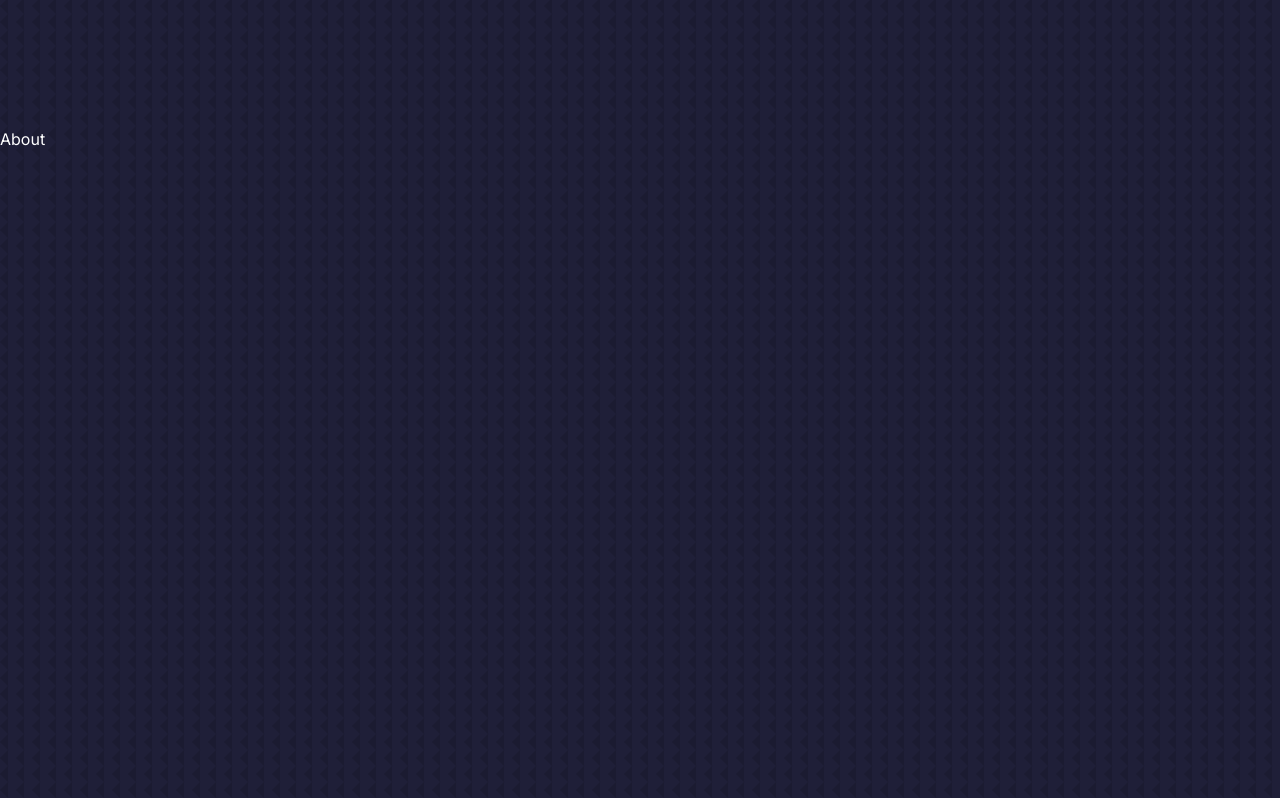
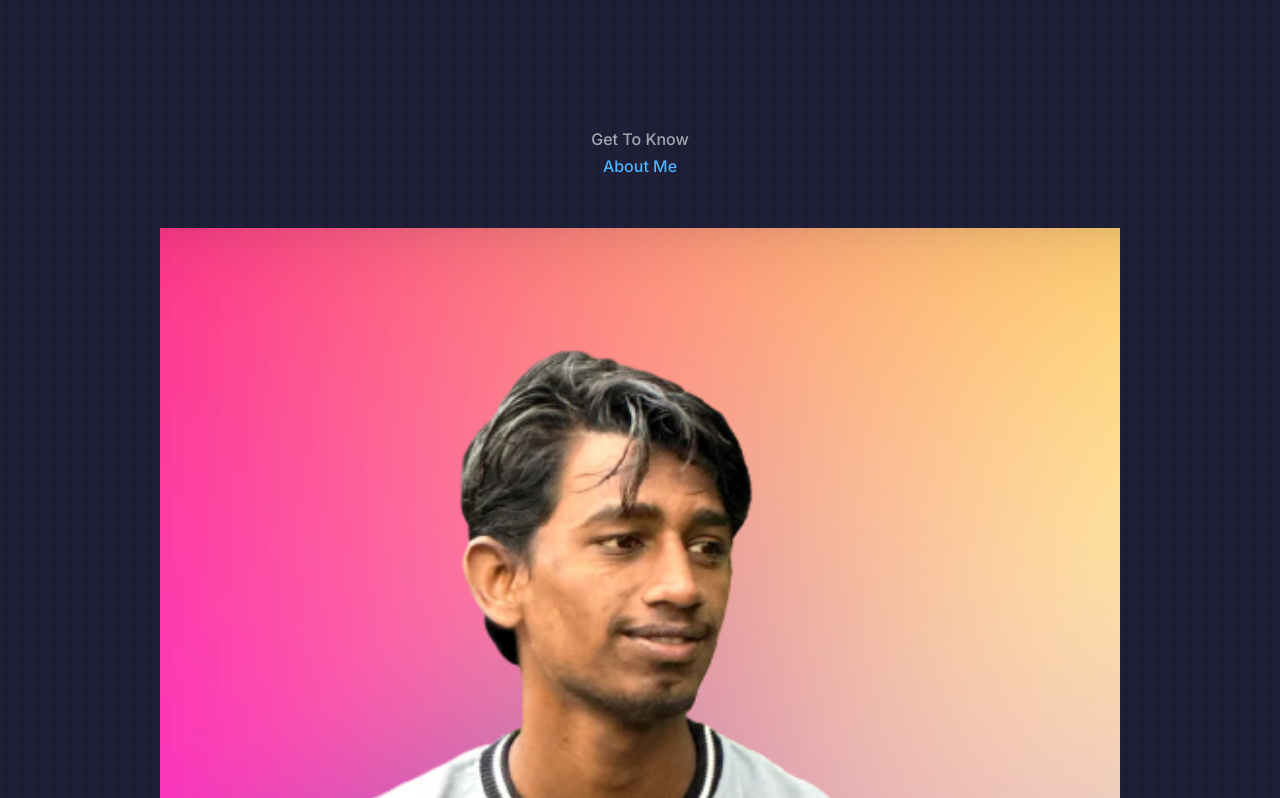
Before and after one commit to adi-shelke/Portfolio, a Next.js app: page / in a window 1280 px wide. Shown: the part 802-1600 px from the top of the page. Built offline with nearby package versions, Linux system fonts and the light colour scheme.

Commit message:
about skeleton done

```diff
--- a/components/About.jsx
+++ b/components/About.jsx
@@ -1,6 +1,51 @@
 import "../styles/about.css";
+import { FaAward } from "react-icons/fa";
+import { BiLogoReact } from "react-icons/bi";
+import { FiUsers } from "react-icons/fi";
+import Link from "next/link";
 const About = () => {
-  return <section id="about">About</section>;
+  return (
+    <section id="about">
+      <h5>Get To Know</h5>
+      <h2>About Me</h2>
+
+      <div className="container about__container">
+        <div className="about__me">
+          <div className="about__me-image">
+            <img src="/src/assets/me_about.png" alt="About Image" />
+          </div>
+        </div>
+        <div className="about__content">
+          <div className="about__cards">
+            <article className="about__card">
+              <FaAward className="about__icon" />
+              <h5>Experience</h5>
+              <small>2+ Years Working</small>
+            </article>
+            <article className="about__card">
+              <FiUsers className="about__icon" />
+              <h5>Clients</h5>
+              <small>10+ Clients</small>
+            </article>
+            <article className="about__card">
+              <BiLogoReact className="about__icon" />
+              <h5>Projects</h5>
+              <small>15+ Projects</small>
+            </article>
+          </div>
+          <p>
+            I am a skilled Full Stack MERN Developer with expertise in building
+            dynamic web applications. Proficient in MongoDB, Express.js, React,
+            and Node.js, and Next.js. I create seamless user experiences through
+            innovative coding and problem-solving.
+          </p>
+          <Link href="#contact" className="link btn btn-primary">
+            Let's Talk
+          </Link>
+        </div>
+      </div>
+    </section>
+  );
 };
 
 export default About;
```
Also changed, not shown: public/src/assets/me_about.png (added).
